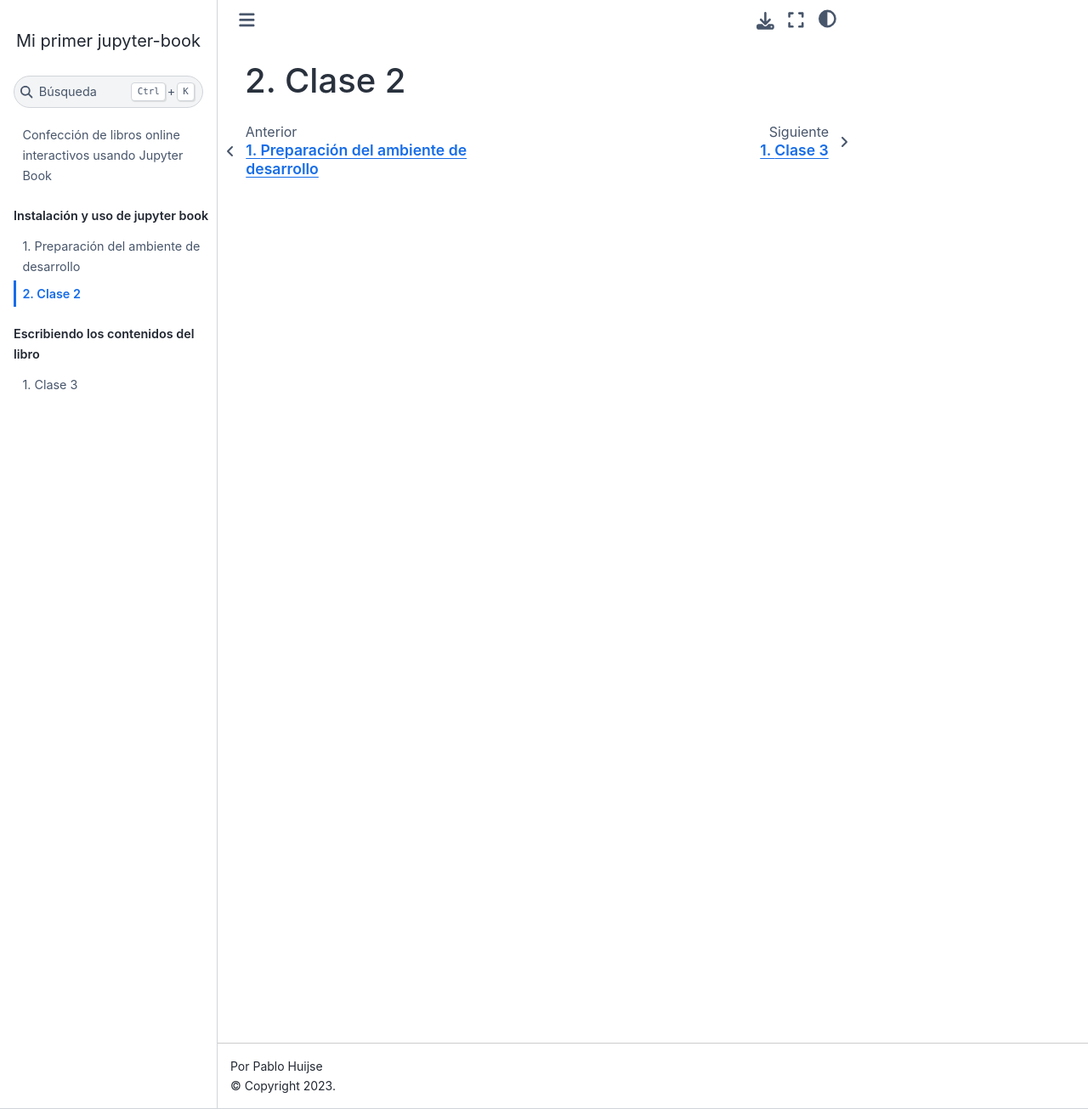
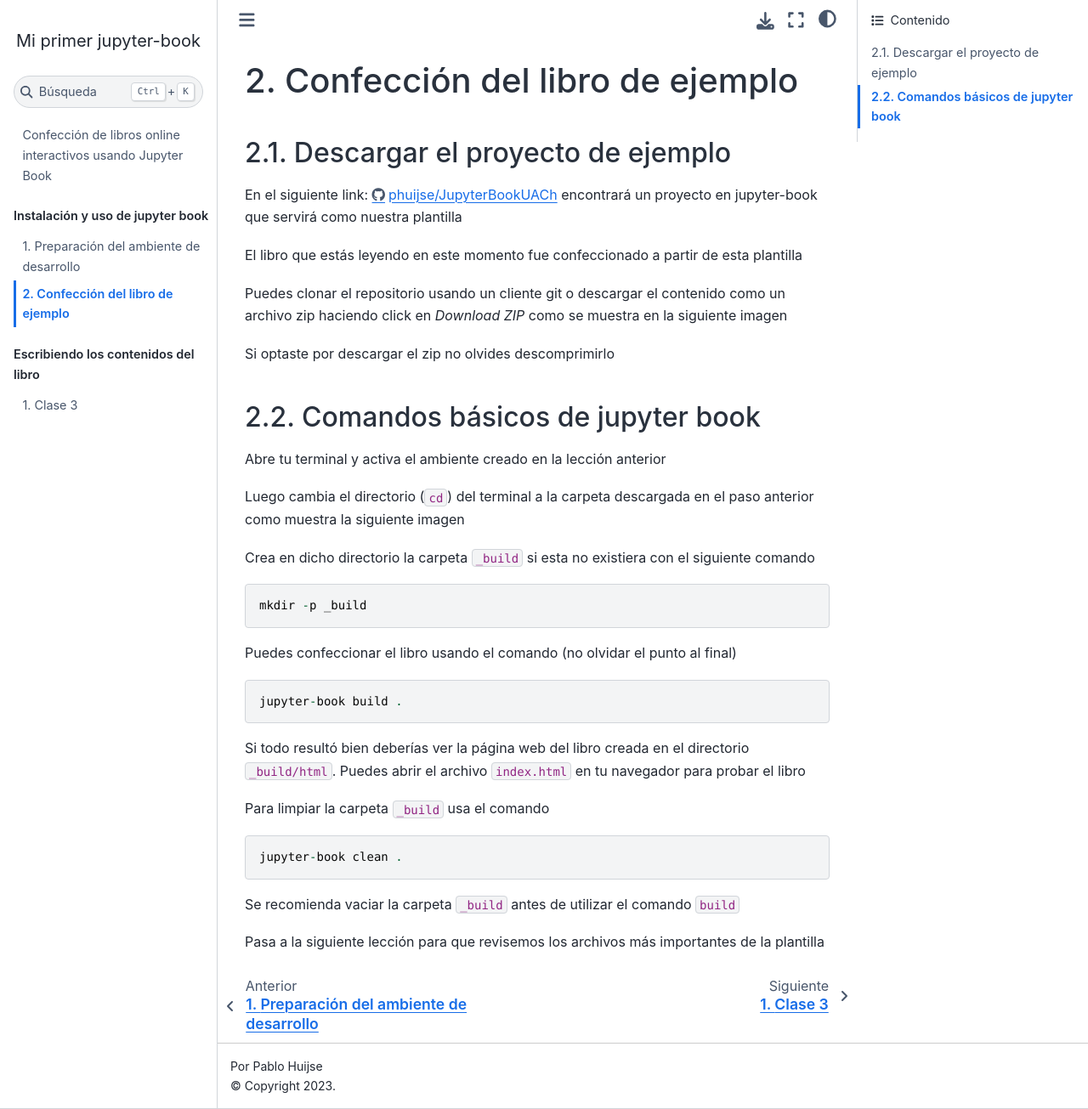
Before and after one commit to phuijse/JupyterBookUACh, a Jupyter Book: the page built from contenidos/unidad1/clase2.md, in a window 1280 px wide and 1305 px high. Shown: the whole window at 85% size. Built offline with Jupyter Book 1.0.4 settings and Sphinx 7.4.7 and the Sphinx Book theme 1.1.4, drawn with Linux system fonts in a browser that asks for light colours.

Commit message:
Instrucciones para confeccionar libro

````diff
--- a/contenidos/unidad1/clase2.md
+++ b/contenidos/unidad1/clase2.md
@@ -1 +1,41 @@
-# Clase 2
+# Confección del libro de ejemplo
+
+## Descargar el proyecto de ejemplo
+
+En el siguiente link: https://github.com/phuijse/JupyterBookUACh encontrará un proyecto en jupyter-book que servirá como nuestra plantilla
+
+El libro que estás leyendo en este momento fue confeccionado a partir de esta plantilla
+
+Puedes clonar el repositorio usando un cliente git o descargar el contenido como un archivo zip haciendo click en *Download ZIP* como se muestra en la siguiente imagen
+
+Si optaste por descargar el zip no olvides descomprimirlo
+
+## Comandos básicos de jupyter book
+
+Abre tu terminal y activa el ambiente creado en la lección anterior
+
+Luego cambia el directorio (`cd`) del terminal a la carpeta descargada en el paso anterior como muestra la siguiente imagen
+
+Crea en dicho directorio la carpeta `_build` si esta no existiera con el siguiente comando
+
+```
+mkdir -p _build
+```
+
+Puedes confeccionar el libro usando el comando (no olvidar el punto al final)
+
+```
+jupyter-book build .
+```
+
+Si todo resultó bien deberías ver la página web del libro creada en el directorio `_build/html`. Puedes abrir el archivo `index.html` en tu navegador para probar el libro
+
+Para limpiar la carpeta `_build` usa el comando
+
+```
+jupyter-book clean .
+```
+
+Se recomienda vaciar la carpeta `_build` antes de utilizar el comando `build`
+
+Pasa a la siguiente lección para que revisemos los archivos más importantes de la plantilla
````
